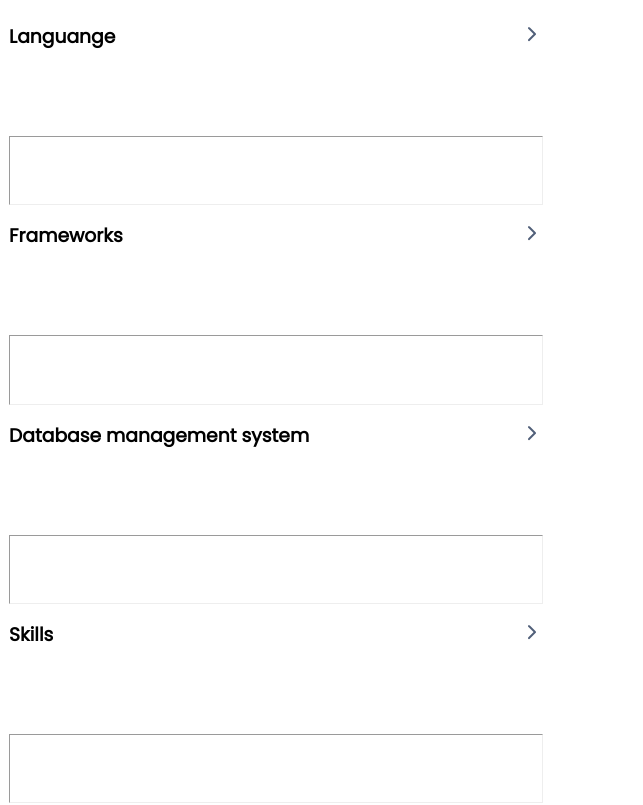
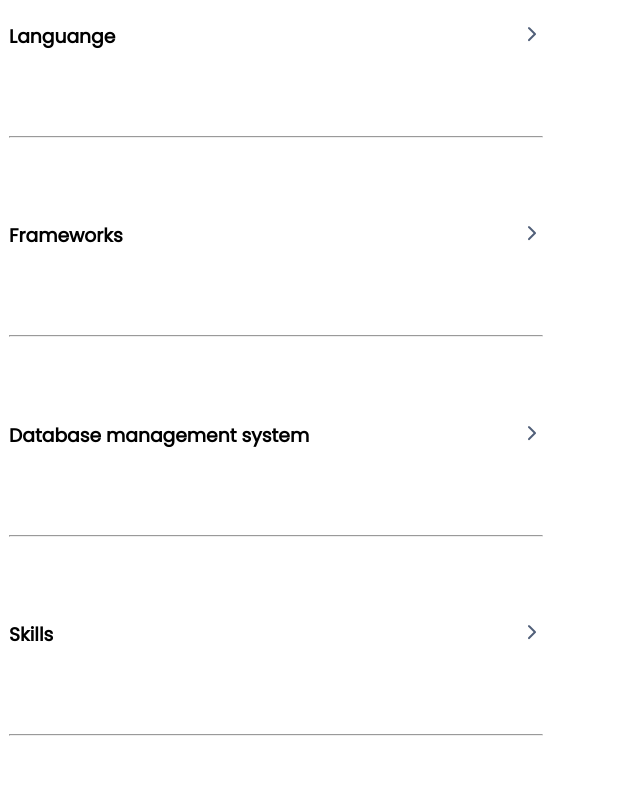
Before and after one commit to George7h/Portfolio, a website: page index.html in a window 1280 px wide. Shown: the part 4300-5105 px from the top of the page, 637-1280 px from the left. Drawn offline with Linux system fonts and the light colour scheme.

Commit message:
Add styling for hr element

```diff
--- a/style.css
+++ b/style.css
@@ -54,6 +54,12 @@ button:disabled {
 
 .span-drop:hover {
   cursor: pointer;
+}
+
+hr {
+  height: 0;
+  border-radius: 15px;
+  background-color: black;
 }
 
 /* Minimum phone screen size */
```
